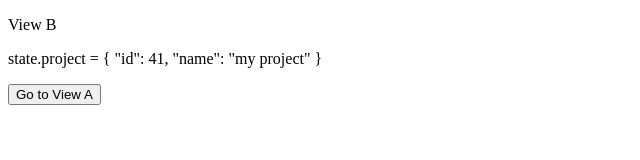
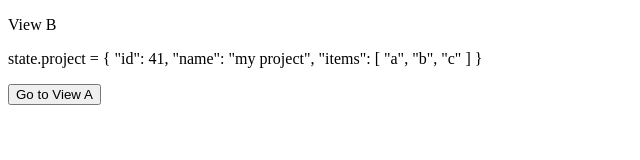
Before and after one commit to nyunyu95/test-pinia, a Vue app: page /viewb in a window 1280 px wide. Shown: the top 160 px of the page, without its empty margins (0-640 px from the left). Built offline with nearby package versions, Linux system fonts and the light colour scheme.

Commit message:
Removing persist plugin to reduce number possibilities

```diff
--- a/package.json
+++ b/package.json
@@ -10,7 +10,6 @@
   "dependencies": {
     "core-js": "^3.8.3",
     "pinia": "^2.0.22",
-    "pinia-plugin-persistedstate": "^2.2.0",
     "vue": "^2.7.0",
     "vue-router": "^3.6.5"
   },
--- a/src/main.js
+++ b/src/main.js
@@ -1,13 +1,11 @@
 import Vue from 'vue'
 import App from './App.vue'
 import { createPinia, PiniaVuePlugin } from 'pinia'
-import piniaPluginPersistedstate from 'pinia-plugin-persistedstate'
 import router from './router'
 
 Vue.use(PiniaVuePlugin)
 
 const pinia = createPinia()
-pinia.use(piniaPluginPersistedstate)
 
 Vue.config.productionTip = false
 
--- a/src/stores/project.js
+++ b/src/stores/project.js
@@ -1,22 +1,24 @@
-import { defineStore, acceptHMRUpdate } from 'pinia'
+import { acceptHMRUpdate, defineStore } from 'pinia'
 
 export const useProjectStore = defineStore('project', {
   state: () => ({
-    project: null
+    currentProject: null
   }),
   getters: {
-    getProject: state => state.project,
+    getProjectId: state => state.currentProject?.id ?? null,
+    getProject: (state) => state.currentProject,
+    getProjectItems: state => state.currentProject?.items ? [...state.currentProject.items] : null,
     getReferences: () => ['a', 'b', 'c']
   },
   actions: {
     clear () {
-      this.project = null
+      this.$reset()
     },
     async fetch () {
       await new Promise(resolve => {
         setTimeout(() => {
-          const project = { id: Math.floor(Math.random() * 100), name: 'my project' }
-          this.project = project
+          const item = { id: Math.floor(Math.random() * 100), name: 'my project', items: ['a', 'b', 'c'] }
+          this.currentProject = { ...item }
           resolve()
         }, 500)
       })
```
Also changed, not shown: 1 other file (tests, documents, lock files or other folders).
